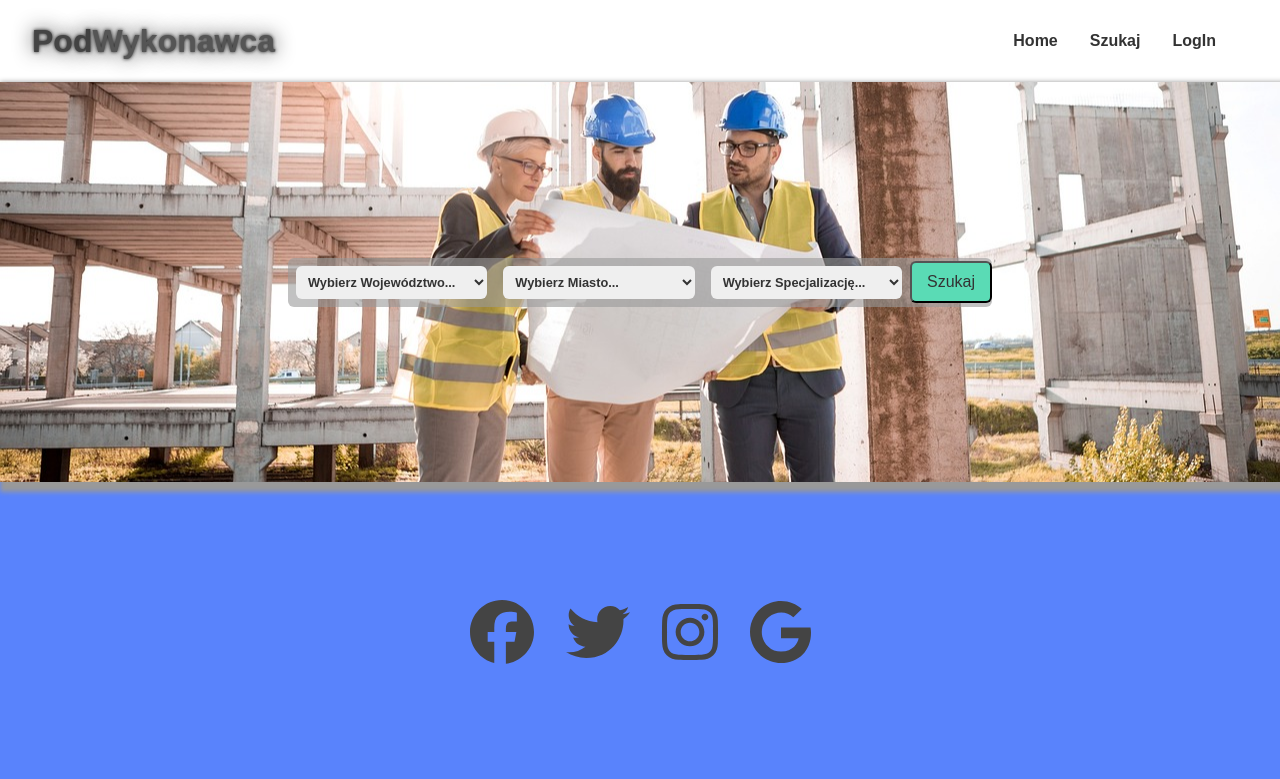
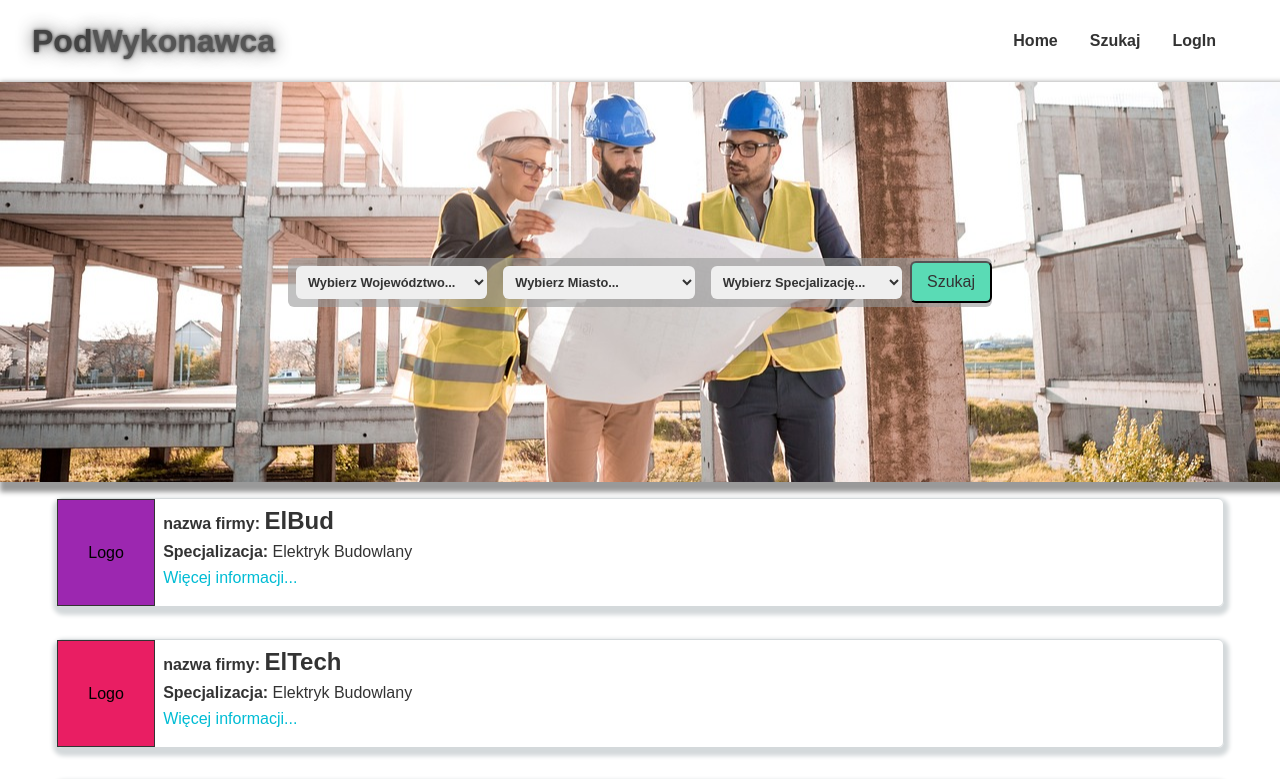
Before and after one commit to RobertTwardowski/Podwykonawca, a React (Create React App) app: page / in a window 1280 px wide. Shown: the top 779 px of the page. Built offline with nearby package versions, Linux system fonts and the light colour scheme.

Commit message:
search form

```diff
--- a/src/App.js
+++ b/src/App.js
@@ -1,4 +1,4 @@
-import React,{useState, createContext} from 'react'
+import React, { useState, createContext } from 'react'
 import './App.styles.js'
 import Navigation from './components/organisms/Navigation/Navigation'
 import { GlobalStyle } from './assets/styles/GlobalStyles'
@@ -8,20 +8,30 @@ import Footer from './components/organisms/Footer/Footer.js'
 
 export const MyContext = createContext()
 
-
 function App () {
-const [search, setSearch] = useState(false);
-const [searchCity, setSearchCity] = useState('')
-const [searchProfession ,setSearchProfession] = useState('')
-const [selectedOption, setSelectedOption] =useState('')
+  const [search, setSearch] = useState(false)
+  const [searchCity, setSearchCity] = useState('')
+  const [searchProfession, setSearchProfession] = useState('')
+  const [selectedProvince, setSelectedProvince] = useState('')
 
   return (
-    <MyContext.Provider value={{searchCity, setSearchCity,searchProfession ,setSearchProfession,selectedOption, setSelectedOption,search, setSearch,}}>
+    <MyContext.Provider
+      value={{
+        searchCity,
+        setSearchCity,
+        searchProfession,
+        setSearchProfession,
+        selectedProvince,
+        setSelectedProvince,
+        search,
+        setSearch
+      }}
+    >
       <GlobalStyle />
       <Navigation />
       <SearchForm />
       <Companies />
-      <Footer/>
+      <Footer />
     </MyContext.Provider>
   )
 }
--- a/src/Data/Data.js
+++ b/src/Data/Data.js
@@ -1,6 +1,7 @@
 export const companyData = [
   {
     id:1,
+    province: 'łódzkie',
     name: 'ElBud',
     professions: 'Elektryk Budowlany',
     cities: 'Łódź',
@@ -11,6 +12,7 @@ export const companyData = [
   },
   {
     id:2,
+    province: 'łódzkie',
     name: 'ElTech',
     professions: 'Elektryk Budowlany',
     cities: 'Łódź',
@@ -20,6 +22,7 @@ export const companyData = [
       logo: '#E91E63'
   },
   {id:3,
+    province: 'łódzkie',
     name: 'Elle',
     professions: 'Elektryk Budowlany',
     cities: 'Łódź',
@@ -30,6 +33,7 @@ export const companyData = [
   },
   {
     id:4,
+    province: 'łódzkie',
     name: 'ElPan',
     professions: 'Elektryk Budowlany',
     cities: 'Łódź',
@@ -40,6 +44,7 @@ export const companyData = [
   },
   {
     id:5,
+    province: 'łódzkie',
     name: 'ElMod',
     professions: 'Elektryk Budowlany',
     cities: 'Łódź',
@@ -49,6 +54,7 @@ export const companyData = [
       logo: '#2196F3'
   },
   {id:6,
+    province: 'łódzkie',
     name: 'Tech',
     professions: 'Elektryk Budowlany',
     cities: 'Łódź',
@@ -59,6 +65,7 @@ export const companyData = [
       logo: '#9C27B0'
   },
   {id:7,
+    province: 'mazowieckie',
     name: 'Geo',
     professions: 'Geodeta',
     cities: 'Warszawa',
@@ -68,6 +75,7 @@ export const companyData = [
       logo: '#F44336 '
   },
   {id:8,
+    province: 'mazowieckie',
     name: 'GeoS',
     professions: 'Geodeta',
     cities: 'Warszawa',
@@ -77,6 +85,7 @@ export const companyData = [
       logo: '#00BCD4'
   },
   {id:9,
+    province: 'mazowieckie',
     name: 'GeoR',
     professions: 'Geodeta',
     cities: 'Warszawa',
@@ -86,6 +95,7 @@ export const companyData = [
       logo: '#E91E63'
   },
   {id:10,
+    province: 'śląskie',
     name: 'GeoT',
     professions: 'Geodeta',
     cities: 'Zabrze',
@@ -95,6 +105,7 @@ export const companyData = [
       logo: '#795548'
   },
   {id:11,
+    province: 'mazowieckie',
     name: 'GeoV',
     professions: 'Geodeta',
     cities: 'Warszawa',
@@ -104,6 +115,7 @@ export const companyData = [
       logo: '#607D8B'
   },
   {id:12,
+    province: 'mazowieckie',
     name: 'MurarzTop',
     professions: 'Murarz',
     cities: 'Warszawa',
@@ -114,6 +126,7 @@ export const companyData = [
       logo: '#607D8B'
   },
   {id:13,
+    province: 'mazowieckie',
     name: 'MurarzZ',
     professions: 'Murarz',
     cities: 'Warszawa',
@@ -123,6 +136,7 @@ export const companyData = [
       logo: '#00BCD4'
   },
   {id:14,
+    province: 'śląskie',
     name: 'MurarzT',
     professions: 'Murarz',
     cities: 'Zabrze',
@@ -133,6 +147,7 @@ export const companyData = [
       logo: '#E91E63'
   },
   {id:15,
+    province: 'śląskie',
     name: 'MurarzA',
     professions: 'Murarz',
     cities: 'Zabrze',
--- a/src/components/molecules/Form.js
+++ b/src/components/molecules/Form.js
@@ -44,18 +44,17 @@ const professions = [
 ]
 
 const Form = () => {
-  const {search, setSearch} = useContext(MyContext)
+  const {setSearch} = useContext(MyContext)
   const { searchCity, setSearchCity } = useContext(MyContext)
   const { searchProfession, setSearchProfession } = useContext(MyContext)
-  const { selectedOption, setSelectedOption } = useContext(MyContext)
+  const { selectedProvince, setSelectedProvince } = useContext(MyContext)
 
   const handleButtonClick = value => {
     setSearch(value)
-    console.log(search);
   }
 
   const handleSelectChange = e => {
-    setSelectedOption(e.target.value.split(','))
+    setSelectedProvince(e.target.value.split(','))
   }
   const handleSelectChangeSecond = e => {
     setSearchCity(e.target.value)
@@ -67,7 +66,7 @@ const Form = () => {
   return (
     <Wrapper>
       <FormStyles>
-        <select value={selectedOption} onChange={handleSelectChange}>
+        <select value={selectedProvince} onChange={handleSelectChange}>
           <option value=''>Wybierz Województwo...</option>
           {province.map(provinceData => (
             <option key={provinceData.name} value={provinceData.cities}>
@@ -75,10 +74,10 @@ const Form = () => {
             </option>
           ))}
         </select>
-        {selectedOption ? (
+        {selectedProvince ? (
           <select value={searchCity} onChange={handleSelectChangeSecond}>
             <option value=''>Wybierz Miasto...</option>
-            {selectedOption.map(cities => (
+            {selectedProvince.map(cities => (
               <option key={cities}>{cities}</option>
             ))}
           </select>
--- a/src/components/organisms/Companies.js/Companies.js
+++ b/src/components/organisms/Companies.js/Companies.js
@@ -13,16 +13,21 @@ import { MyContext } from '../../../App'
 
 export const Companies = () => {
   const [selectedCompany, setSelectedCompany] = useState(null)
-  const {search, setSearch} = useContext(MyContext);
+  const {search} = useContext(MyContext);
+  const { searchCity} = useContext(MyContext)
+  const { searchProfession} = useContext(MyContext)
+
+  const city = companyData.filter(data => data.cities.includes(searchCity));
+  const professions = companyData.filter(data => data.professions.includes(searchProfession));
+
+
 
   const handleMoreInfoClick = data => {
     setSelectedCompany(data)
   }
+  const companyList = () =>{
 
-  return (
-      <CompaniesStyles>
-        <Wrapper>
-        {search === 'false' ? companyData.map(data => (
+    if(search !== true) { return companyData.map(data => (
       <SectionStyles key={data.id}>
         <SectionFirst style={{ backgroundColor: data.logo }}>Logo</SectionFirst>
         <SectionSecond>
@@ -41,8 +46,31 @@ export const Companies = () => {
           )}
         </SectionSecond>
       </SectionStyles>
-          )): null}
+    ))} if(search ===true){return city.map(data => (
+      <SectionStyles key={data.id}>
+        <SectionFirst style={{ backgroundColor: data.logo }}>Logo</SectionFirst>
+        <SectionSecond>
+          <h2><span>nazwa firmy: </span> {data.name}</h2>
+          <p><span>Specjalizacja: </span> {data.professions}</p>
+          {!selectedCompany || data.id !== selectedCompany.id ? (
+            <Button onClick={() => handleMoreInfoClick(data)}>
+              Więcej informacji...
+            </Button>
+          ) : null}
+          {selectedCompany && data.id === selectedCompany.id && (
+            <CompanyDetails
+              data={selectedCompany}
+              onClose={() => setSelectedCompany(null)}
+            />
+          )}
+        </SectionSecond>
+      </SectionStyles>))
+  }}
 
+  return (
+      <CompaniesStyles>
+        <Wrapper>
+          {companyList()}
         </Wrapper>
       </CompaniesStyles>
   );
```
Lines whose indentation alone changed are shown as unchanged.
